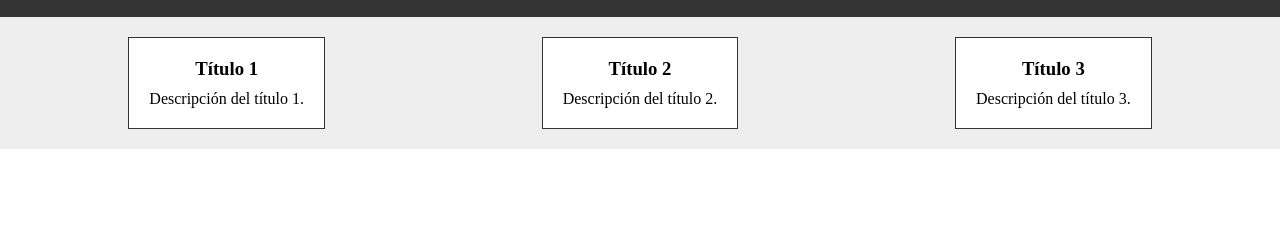
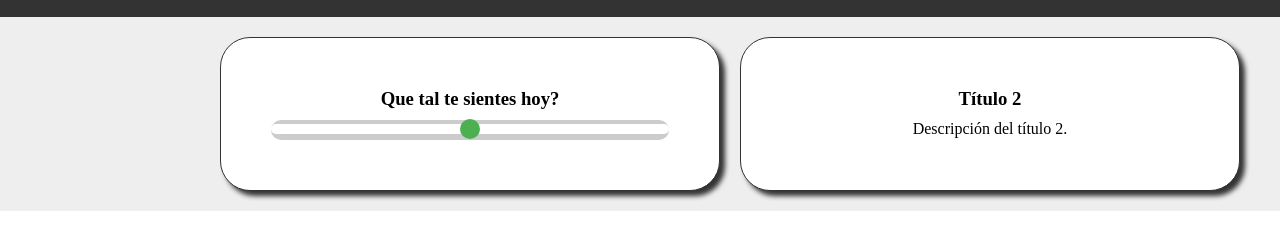
Before and after one commit to Santiago2287/P-TECH, a plain HTML site: page pruebas.html/experimentos.html in a window 1280 px wide. Shown: the part 58-308 px from the top of the page. Drawn offline with Linux system fonts and the light colour scheme.

Commit message:
Barra e informacion a la derecha

```diff
--- a/pruebas.html/exp.css
+++ b/pruebas.html/exp.css
@@ -50,20 +50,56 @@ nav ul li a {
 
 .rectangulos {
   display: flex;
-  justify-content: space-around;
-  padding: 20px;
+  justify-content: right;
+    padding: 20px;
   background-color: #eee;
 }
 
 .rectangulo {
-  width: fit-content;
+  margin-right: 20px;
+  width: 500px;
   height: auto;
   background-color: #fff;
+  border-radius: 30px;
+  box-shadow: 5px 5px 5px #333;
   border: 1px solid #333;
-  padding: 20px;
+  padding: 50px;
   text-align: center;
 }
 
 .rectangulo h3 {
   margin-bottom: 10px;
 }
+
+
+
+
+
+.slider-container {
+  width: 100%;
+  height: 20px;
+  background-color: #ccc;
+  border-radius: 10px;
+}
+
+.slider {
+  -webkit-appearance: none;
+  width: 100%;
+  height: 10px;
+  border-radius: 5px;
+  background-color: #fff;
+  outline: none;
+  margin: 0;
+  padding: 0;
+  cursor: pointer;
+}
+
+.slider::-webkit-slider-thumb {
+  -webkit-appearance: none;
+  appearance: none;
+  width: 20px;
+  height: 20px;
+  border-radius: 50%;
+  background-color: #4CAF50;
+  cursor: pointer;
+}
--- /dev/null
+++ b/pruebas.html/exp.js
@@ -0,0 +1,6 @@
+const slider = document.querySelector('.slider');
+
+slider.addEventListener('input', () => {
+  const value = slider.value;
+  slider.style.background = `linear-gradient(to right, #4CAF50 0%, #4CAF50 ${value}%, #ccc ${value}%, #ccc 100%)`;
+});
--- a/pruebas.html/experimentos.html
+++ b/pruebas.html/experimentos.html
@@ -5,6 +5,7 @@
     <meta http-equiv="X-UA-Compatible" content="IE=edge">
     <meta name="viewport" content="width=device-width, initial-scale=1.0">
     <link rel="stylesheet" href="exp.css">
+    <script src="exp.js"></script>
     <title>Document</title>
 </head>
 <body>
@@ -26,18 +27,20 @@
   </header>
   <div class="rectangulos">
     <div class="rectangulo">
-      <h3>Título 1</h3>
-      <p>Descripción del título 1.</p>
+      <h3>Que tal te sientes hoy?</h3>
+      <div class="slider-container">
+        <input type="range" min="0" max="100" value="50" class="slider">
+      </div>
     </div>
     <div class="rectangulo">
       <h3>Título 2</h3>
       <p>Descripción del título 2.</p>
     </div>
-    <div class="rectangulo">
-      <h3>Título 3</h3>
-      <p>Descripción del título 3.</p>
-    </div>
+
   </div>
+
+
+
 
 </body>
 </html>
```
